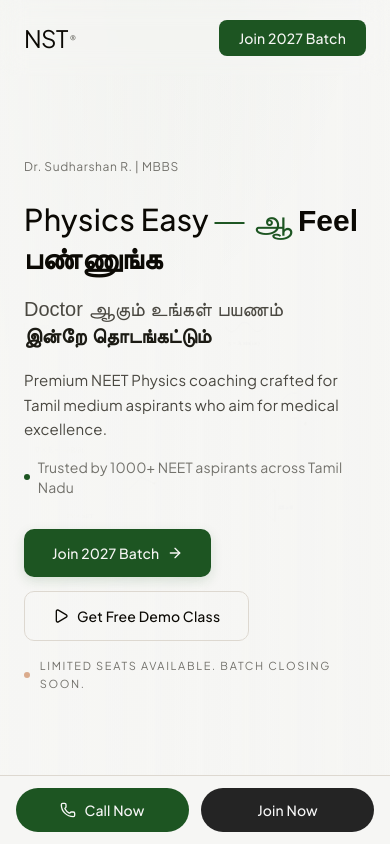
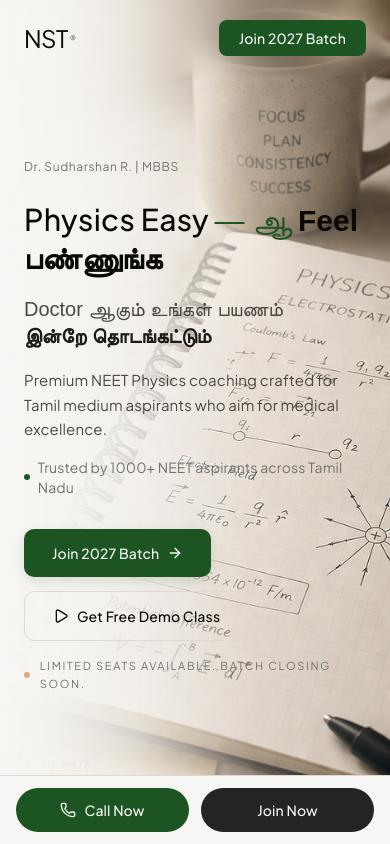
Before and after one commit to VickyVignesh0913/NST, a React (Vite) app: page / in a window 390 px wide. Shown: the top 844 px of the page. Built offline with nearby package versions, Linux system fonts and the light colour scheme; a web font is replaced by a local one.

Commit message:
fix hero: full-width image background, gradient reveals image on right

```diff
--- a/src/components/LandingPage.tsx
+++ b/src/components/LandingPage.tsx
@@ -191,7 +191,6 @@
 
 function HeroSection() {
   const imgRef = useRef<HTMLDivElement>(null)
-  const overlayRef = useRef<HTMLDivElement>(null)
   const [overlayOpacity, setOverlayOpacity] = useState(0)
 
   useEffect(() => {
@@ -217,31 +216,30 @@
       {/* Cursor Glow */}
       <CursorGlow />
 
-      {/* Physics Layer */}
+      {/* Physics SVG Layer */}
       <PhysicsLayer />
 
-      {/* Right-side Hero Image with Parallax */}
+      {/* Full-width Image Background */}
       <div
         ref={imgRef}
-        className="absolute inset-y-0 right-0 w-[65%] lg:block hidden"
-        style={{ willChange: 'transform', transition: 'transform 0.08s linear' }}
+        className="absolute inset-0"
+        style={{ willChange: 'transform' }}
       >
         <img
           src="/hero.png"
           alt="NEET Physics coaching - Student studying"
-          className="absolute inset-0 w-full h-full object-cover object-right"
+          className="absolute inset-0 w-full h-full object-cover"
           style={{ filter: 'contrast(1.05) saturate(1.02)' }}
           loading="eager"
         />
       </div>
 
-      {/* Gradient Overlay — left-to-right fade */}
+      {/* Gradient Overlay — left-to-right fade revealing image on right */}
       <div
-        ref={overlayRef}
         className="absolute inset-0 transition-opacity duration-700 ease-out"
         style={{
           opacity: overlayOpacity,
-          background: 'linear-gradient(to right, rgba(246,246,244,0.92) 0%, rgba(246,246,244,0.6) 40%, rgba(246,246,244,0.1) 100%)'
+          background: 'linear-gradient(to right, rgba(246,246,244,0.95) 0%, rgba(246,246,244,0.7) 35%, rgba(246,246,244,0.2) 65%, rgba(246,246,244,0.02) 100%)'
         }}
       />
 
```
